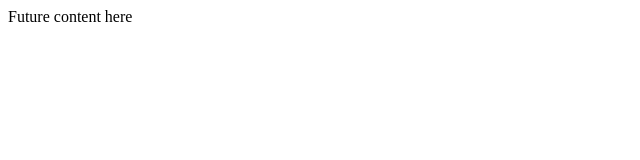
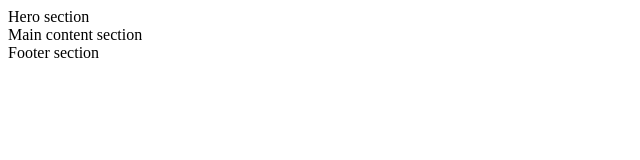
Before and after one commit to AnapusKitapus/44-grupe-coming-soon, a website: page index.html in a window 1280 px wide. Shown: the whole page, without its empty margins (0-640 px from the left). Drawn offline with Linux system fonts and the light colour scheme.

Commit message:
HTML structure update

```diff
--- a/index.html
+++ b/index.html
@@ -7,6 +7,17 @@
     <title>Coming coon</title>
 </head>
 <body>
-    Future content here
+    <main>
+        <section>
+            Hero section
+        </section>
+        <section>
+            Main content section
+        </section>
+    </main>
+
+    <footer>
+        Footer section
+    </footer>
 </body>
 </html>
```
